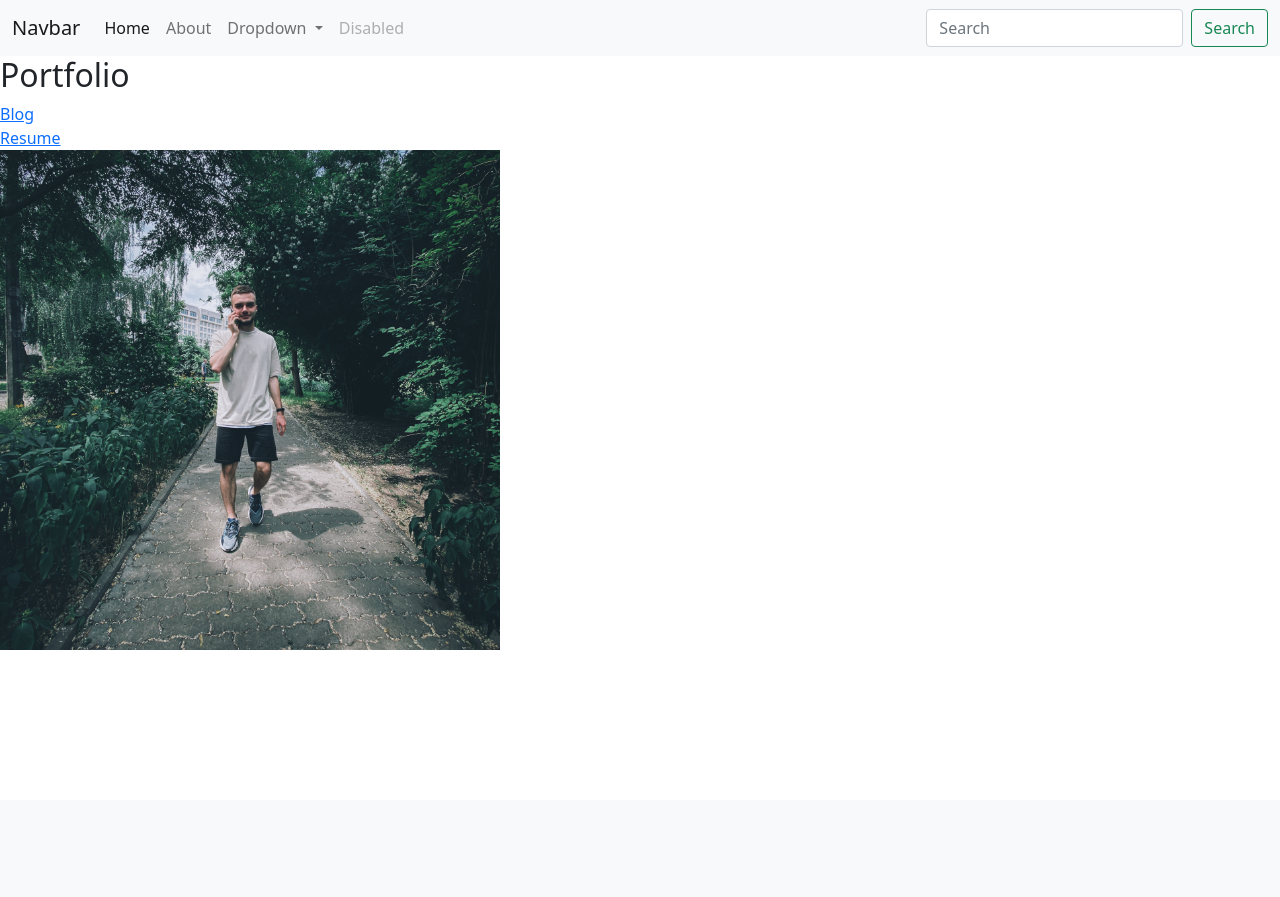
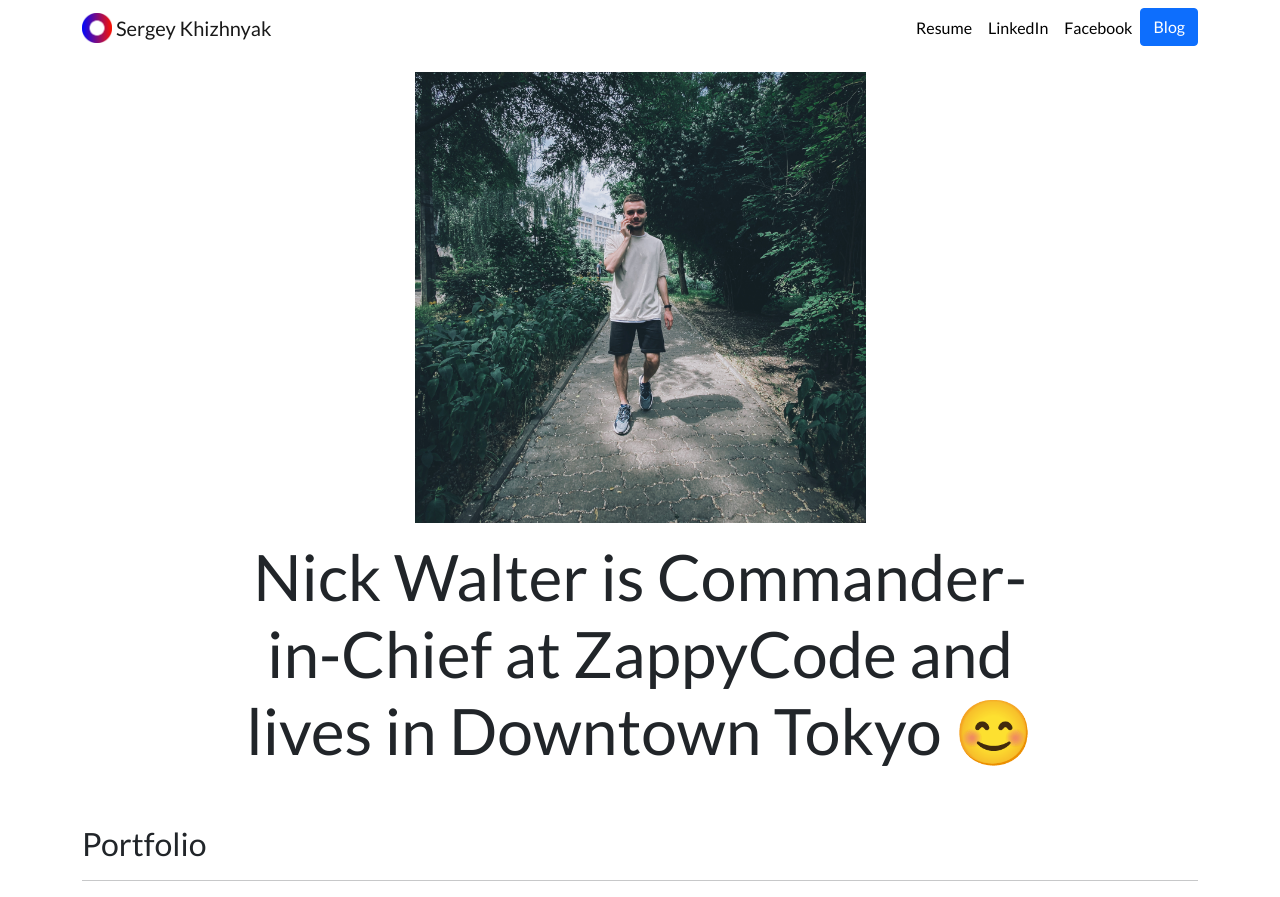
Before and after one commit to KhizhnyakSergey/Personal_portfolio, a Django app: template portfolio/templates/portfolio/home.html in a window 1280 px wide. Before the commit the page ends 650 px from the top, so only its background shows below. Run offline with Django 4.2, Linux system fonts and the light colour scheme; the template is opened without the code that fills it, so the values that code supplies are empty.

Commit message:
Сделан дизайн, функционал весь работает, осталось прикрепить резюме

```diff
--- /dev/null
+++ b/portfolio/static/portfolio/custom.css
@@ -0,0 +1,29 @@
+.navbar-nav .nav-link {
+    color: rgba(0,0,0,1) !important;
+
+}
+
+.navbar-nav .nav-link:hover {
+    color: rgba(0,0,0,.5) !important;
+}
+#navbarNav {
+    justify-content: flex-end;
+}
+
+
+body {
+    font-family: 'Lato', sans-serif;
+}
+
+#blogtitle {
+    font-size: 4rem;
+}
+
+@media (min-width: 992px) {
+    #hometext {
+        font-size: 4rem;
+    }
+    #blogdetailtitle {
+        font-size: 3rem;
+    }
+}
--- a/portfolio/templates/portfolio/base.html
+++ b/portfolio/templates/portfolio/base.html
@@ -1,59 +1,62 @@
+{% load static %}
+
 <!doctype html>
+
 <html lang="en">
+
   <head>
     <!-- Required meta tags -->
     <meta charset="utf-8">
-    <meta name="viewport" content="width=device-width, initial-scale=1">
+    <meta name="viewport" content="width=device-width, initial-scale=1, shrink-to-fit=no">
 
     <!-- Bootstrap CSS -->
     <link href="https://cdn.jsdelivr.net/npm/bootstrap@5.1.3/dist/css/bootstrap.min.css" rel="stylesheet" integrity="sha384-1BmE4kWBq78iYhFldvKuhfTAU6auU8tT94WrHftjDbrCEXSU1oBoqyl2QvZ6jIW3" crossorigin="anonymous">
+    <link type="text/css" rel="stylesheet" href="{% static 'portfolio/custom.css' %}">
+    <link href="https://fonts.googleapis.com/css?family=Lato&display=swap" rel="stylesheet">
+    <link rel="icon" type="image/png" href="{% static 'portfolio/Logo.png' %}">
+    <title>Sergey Khizhnyak</title>
+  </head>
 
-    <title>Hello, world!</title>
-  </head>
   <body>
 
-    <nav class="navbar navbar-expand-lg navbar-light bg-light">
-      <div class="container-fluid">
-        <a class="navbar-brand" href="#">Navbar</a>
-        <button class="navbar-toggler" type="button" data-bs-toggle="collapse" data-bs-target="#navbarSupportedContent" aria-controls="navbarSupportedContent" aria-expanded="false" aria-label="Toggle navigation">
+  <nav id="topNav" class="navbar navbar-expand-lg navbar-light ">
+    <div class="container">
+      <a class="navbar-brand" href="{% url 'home' %}">
+        <img src="{% static 'portfolio/Logo.png' %}" width="30" height="30" class="d-inline-block align-top" alt="Logo">
+        <span>Sergey Khizhnyak</span>
+      </a>
+      <button class="navbar-toggler" type="button" data-toggle="collapse" data-target="#navbarNav"
+              aria-controls="navbarNav" aria-expanded="false" aria-label="Toggle navigation">
         <span class="navbar-toggler-icon"></span>
       </button>
-        <div class="collapse navbar-collapse" id="navbarSupportedContent">
-          <ul class="navbar-nav me-auto mb-2 mb-lg-0">
+      <div class="collapse navbar-collapse text-left" id="navbarNav">
+        <ul class="navbar-nav ml-auto">
           <li class="nav-item">
-              <a class="nav-link active" aria-current="page" href="#">Home</a>
+            <a class="nav-link" href="{% static 'portfolio/resume.pdf' %}">Resume</a>
           </li>
           <li class="nav-item">
-              <a class="nav-link" href="#">About</a>
-            </li>
-            <li class="nav-item dropdown">
-              <a class="nav-link dropdown-toggle" href="#" id="navbarDropdown" role="button" data-bs-toggle="dropdown" aria-expanded="false">
-                Dropdown
-              </a>
-              <ul class="dropdown-menu" aria-labelledby="navbarDropdown">
-                <li><a class="dropdown-item" href="#">Action</a></li>
-                <li><a class="dropdown-item" href="#">Another action</a></li>
-                <li><hr class="dropdown-divider"></li>
-                <li><a class="dropdown-item" href="#">Something else here</a></li>
-              </ul>
+            <a class="nav-link"
+               href="https://www.linkedin.com/in/%D1%81%D0%B5%D1%80%D0%B3%D0%B5%D0%B9-%D1%85%D0%B8%D0%B6%D0%BD%D1%8F%D0%BA-433639224/"
+               target="_blank">LinkedIn</a>
           </li>
           <li class="nav-item">
-              <a class="nav-link disabled">Disabled</a>
+            <a class="nav-link" href="https://www.facebook.com/sergey.khizhnyak.792/" target="_blank">Facebook</a>
+          </li>
+          <li>
+            <a role="button" href="{% url 'blog:all_blogs' %}" class="btn btn-primary">Blog</a>
           </li>
         </ul>
-          <form class="d-flex">
-            <input class="form-control me-2" type="search" placeholder="Search" aria-label="Search">
-            <button class="btn btn-outline-success" type="submit">Search</button>
-          </form>
       </div>
     </div>
   </nav>
 
-
+  <div class="container">
     {% block content %}{% endblock %}
+  </div>
     <!-- Optional JavaScript; choose one of the two! -->
 
     <!-- Option 1: Bootstrap Bundle with Popper -->
+
     <script src="https://cdn.jsdelivr.net/npm/bootstrap@5.1.3/dist/js/bootstrap.bundle.min.js" integrity="sha384-ka7Sk0Gln4gmtz2MlQnikT1wXgYsOg+OMhuP+IlRH9sENBO0LRn5q+8nbTov4+1p" crossorigin="anonymous"></script>
 
     <!-- Option 2: Separate Popper and Bootstrap JS -->
--- a/portfolio/templates/portfolio/home.html
+++ b/portfolio/templates/portfolio/home.html
@@ -1,28 +1,38 @@
 {% extends 'portfolio/base.html' %}
-
+{% load static %}
 {% block content %}
 
-<h2>Portfolio</h2>
-{% load static %}
+<div class="row justify-content-center my-3">
+  <div class="col-5">
+    <img src="{% static 'portfolio/IMG_5907.jpg' %}" class="img-fluid">
+  </div>
+</div>
 
-<a href="{% url 'blog:all_blogs' %}">Blog</a>
-<br>
+<div class="row justify-content-center mb-3">
+  <div class="col-md-9 text-center">
+    <h1 id="hometext" class="font-weight-bold">Nick Walter is Commander-in-Chief at ZappyCode and lives in Downtown Tokyo 😊</h1>
+  </div>
+</div>
 
-<a href="{% static 'portfolio/resume.pdf' %}">Resume</a>
-<br>
+<h2 class="mt-5">Portfolio</h2>
+<hr>
+<div class="row">
+  {% for project in projects %}
+  <div class="col-lg-4 col-md-6">
 
-<img src="{% static 'portfolio/IMG_5907.jpg' %}" width=500 height=500>
+    {% if project.url %}
+    <a href="{{ project.url }}">
+      <img src="{{ project.image.url }}" class="img-fluid mb-2">
+    </a>
+    {% else %}
 
-{% for project in projects %}
+    <img src="{{ project.image.url }}" class="img-fluid mb-2">
+    {% endif %}
+    <h3>{{ project.title }}</h3>
+    <p>{{ project.description }}</p>
 
-<h2>{{ project.title }}</h2>
-<p>{{ project.description }}</p>
-<img src="{{ project.image.url }}" width=500 height=300>
-{% if project.url %}
-<br><a href="{{ project.url }}">Link</a>
-{% endif %}
-
-
-{% endfor %}
+  </div>
+  {% endfor %}
+</div>
 
 {% endblock %}
```
Also changed, not shown: blog/templates/blog/all_blogs.html (+12 -8 lines), blog/templates/blog/detail.html (+4 -3 lines), db.sqlite3, media/portfolio/images/1proj.png (added), media/portfolio/images/2prj.png (added), media/portfolio/images/3proj.png (added), portfolio/static/portfolio/Logo.png (added). Lines whose indentation alone changed are shown as unchanged.
